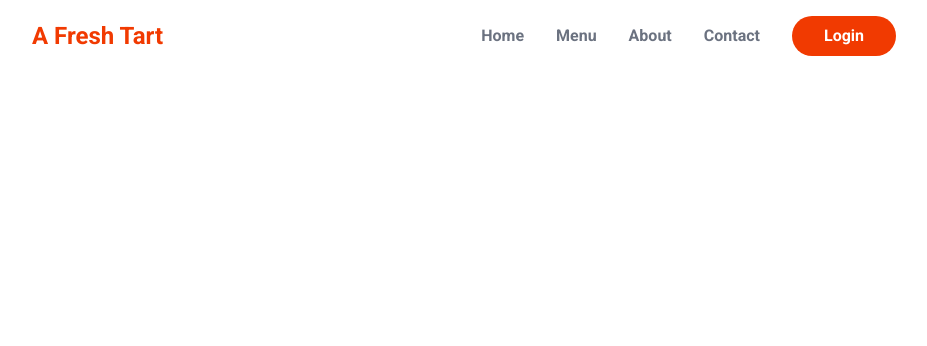
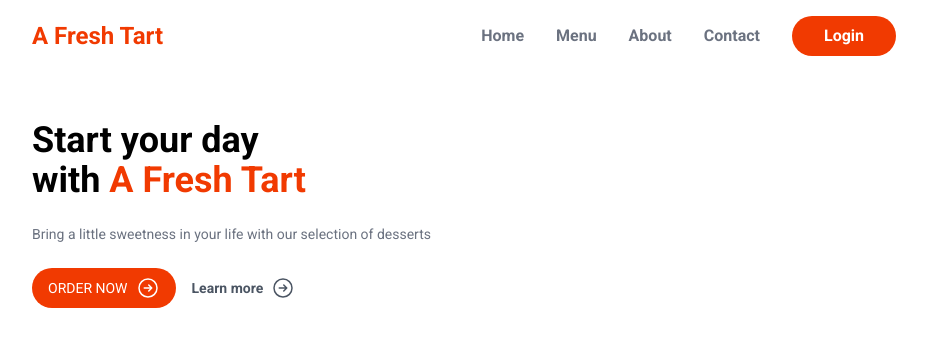
Before and after one commit to jawadshahid07/A-Fresh-Tart, a Next.js app: page / in a window 1280 px wide. Shown: the top 346 px of the page, without its empty margins (176-1103 px from the left). Built offline with nearby package versions, Linux system fonts and the light colour scheme.

Commit message:
integrated hero section

```diff
--- a/src/app/components/layout/Hero.js
+++ b/src/app/components/layout/Hero.js
@@ -1,4 +1,4 @@
-import Right from "@/components/icons/Right";
+import Right from "../icons/Right";
 import Image from "next/image";
 
 export default function Hero() {
@@ -6,15 +6,14 @@ export default function Hero() {
     <section className="hero md:mt-4">
       <div className="py-8 md:py-12">
         <h1 className="text-4xl font-semibold">
-          Everything<br />
-          is better<br />
-          with a&nbsp;
+          Start your day<br />
+          with&nbsp;
           <span className="text-primary">
-            Pizza
+            A Fresh Tart
           </span>
         </h1>
         <p className="my-6 text-gray-500 text-sm">
-          Pizza is the missing piece that makes every day complete, a simple yet delicious joy in life
+          Bring a little sweetness in your life with our selection of desserts
         </p>
         <div className="flex gap-4 text-sm">
           <button className="flex justify-center bg-primary uppercase flex items-center gap-2 text-white px-4 py-2 rounded-full">
@@ -28,7 +27,7 @@ export default function Hero() {
         </div>
       </div>
       <div className="relative hidden md:block">
-        <Image src={'/pizza.png'} layout={'fill'} objectFit={'contain'} alt={'pizza'} />
+        <Image src={'/cake.png'} layout={'fill'} objectFit={'contain'} alt={'Cake'} />
       </div>
     </section>
   );
--- a/src/app/page.js
+++ b/src/app/page.js
@@ -1,9 +1,11 @@
 import Header from "./components/layout/Header";
+import Hero from "./components/layout/Hero";
 
 export default function Home() {
   return (
     <>
       <Header />
+      <Hero />
     </>
   )
 }
```
Also changed, not shown: public/cake.png (added).
